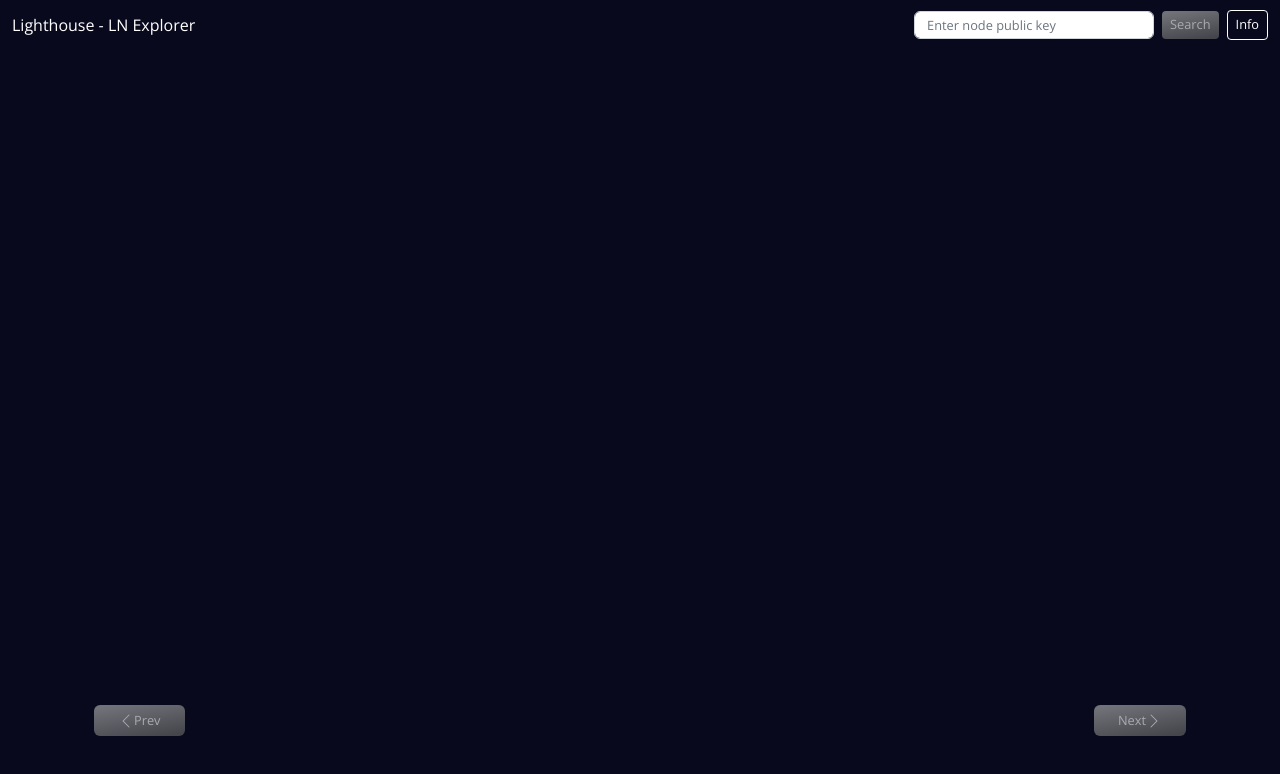
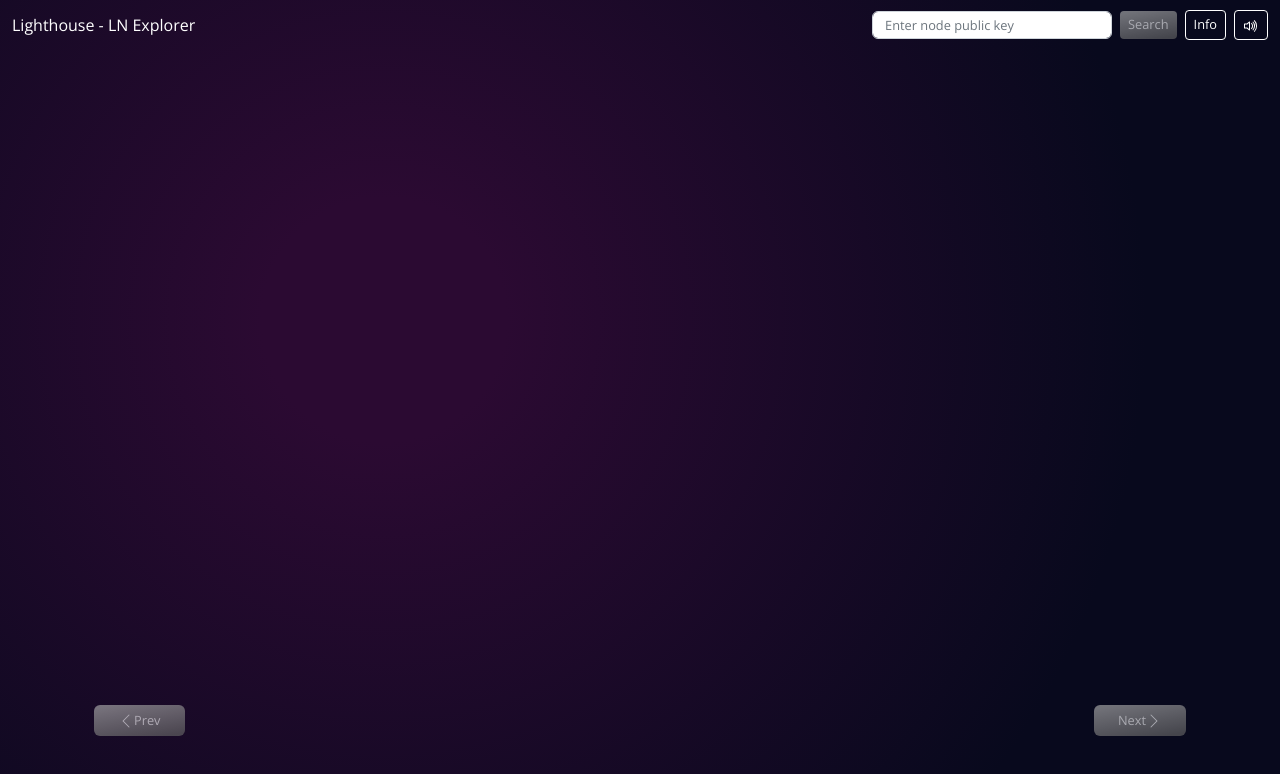
Before and after one commit to saiy2k/lighthouse-web, a React (Create React App) app: page / in a window 1280 px wide. Shown: the top 774 px of the page. Built offline with nearby package versions, Linux system fonts and the light colour scheme; no server answers.

Commit message:
Mute; ErrorBoundary in ClusterLayer; Radial BG

```diff
--- a/public/index.html
+++ b/public/index.html
@@ -34,12 +34,16 @@
         function gtag(){dataLayer.push(arguments);}
         gtag('js', new Date());
         gtag('config', 'G-B1NLXGPCGG');
+
+        window.ln = {
+            isMute: false
+        }
     </script>
   </head>
+  <body class="text-center text-white d-flex h-100" style="background: radial-gradient(circle at 25%, rgb(43,9,50) 12%, rgb(8,9,29) 75%)">
   <!--
-  <body class="text-center text-white d-flex h-100" style="background: radial-gradient(circle at 25%, rgb(43,9,50) 12%, rgb(8,9,29) 75%)">
+  <body class="text-center text-white d-flex h-100" style="background: #09091E">
   -->
-  <body class="text-center text-white d-flex h-100" style="background: #09091E">
     <noscript>You need to enable JavaScript to run this app.</noscript>
     <div class="container mx-auto d-flex w-100 h-100 flex-column" id="root"></div>
     <!--
--- a/src/App.tsx
+++ b/src/App.tsx
@@ -15,6 +15,8 @@ import {
     ISlide,
     addSlide,
     fetchNode               }   from    './store/slideSlice';
+
+import { toggleMute         }   from    './store/uiSlice';
 
 import AboutBox                 from    './AboutBox';
 import StormCanvas              from    './StormCanvas';
@@ -48,6 +50,7 @@ function App() {
     const slideLength: number   =   useAppSelector((state: RootState) => state.slide.items.length);
     const currentStatus: string =   useAppSelector((state: RootState) => state.slide.items[state.slide.currentIndex].status);
     const currentIndex: number  =   useAppSelector((state: RootState) => state.slide.currentIndex);
+    const isMute: boolean       =   useAppSelector((state: RootState) => state.ui.isMute);
     const [pubkey, setPubkey]   =   useState<string>('');
     const [about, setAbout]     =   useState<boolean>(false);
 
@@ -124,6 +127,25 @@ function App() {
                                     Info
                                 </Button>
                             </li>
+                            <li className="nav-item ms-2">
+                                <Button plain
+                                    className="btn btn-sm w-90"
+                                    onClick={ (_e: any) => dispatch(toggleMute())}
+                                    type="submit">
+
+                                    { isMute ?
+                                    <svg xmlns="http://www.w3.org/2000/svg" width="16" height="16" fill="currentColor" className="bi bi-volume-off" viewBox="0 0 16 16">
+                                        <path d="M10.717 3.55A.5.5 0 0 1 11 4v8a.5.5 0 0 1-.812.39L7.825 10.5H5.5A.5.5 0 0 1 5 10V6a.5.5 0 0 1 .5-.5h2.325l2.363-1.89a.5.5 0 0 1 .529-.06zM10 5.04 8.312 6.39A.5.5 0 0 1 8 6.5H6v3h2a.5.5 0 0 1 .312.11L10 10.96V5.04z"/>
+                                    </svg>
+                                    :
+                                    <svg xmlns="http://www.w3.org/2000/svg" width="16" height="16" fill="currentColor" className="bi bi-volume-up" viewBox="0 0 16 16">
+                                        <path d="M11.536 14.01A8.473 8.473 0 0 0 14.026 8a8.473 8.473 0 0 0-2.49-6.01l-.708.707A7.476 7.476 0 0 1 13.025 8c0 2.071-.84 3.946-2.197 5.303l.708.707z"/>
+                                        <path d="M10.121 12.596A6.48 6.48 0 0 0 12.025 8a6.48 6.48 0 0 0-1.904-4.596l-.707.707A5.483 5.483 0 0 1 11.025 8a5.483 5.483 0 0 1-1.61 3.89l.706.706z"/>
+                                        <path d="M10.025 8a4.486 4.486 0 0 1-1.318 3.182L8 10.475A3.489 3.489 0 0 0 9.025 8c0-.966-.392-1.841-1.025-2.475l.707-.707A4.486 4.486 0 0 1 10.025 8zM7 4a.5.5 0 0 0-.812-.39L3.825 5.5H1.5A.5.5 0 0 0 1 6v4a.5.5 0 0 0 .5.5h2.325l2.363 1.89A.5.5 0 0 0 7 12V4zM4.312 6.39 6 5.04v5.92L4.312 9.61A.5.5 0 0 0 4 9.5H2v-3h2a.5.5 0 0 0 .312-.11z"/>
+                                    </svg>
+                                    }
+                                </Button>
+                            </li>
                         </ul>
                     </div>
                 </div>
--- a/src/ClusterLayer.tsx
+++ b/src/ClusterLayer.tsx
@@ -1,3 +1,4 @@
+import React from 'react';
 import {
     useEffect,
     useState                }   from    'react';
@@ -128,6 +129,7 @@ function ClusterLayer({ root, show }: { root: ILNNode, show: boolean }) {
      */
     return (
         <g>
+            <ErrorBoundary>
 
         <g> {
             root.children.map((n1: ILNNode, i1: number) =>
@@ -195,9 +197,29 @@ function ClusterLayer({ root, show }: { root: ILNNode, show: boolean }) {
 
         } </g>: null }
 
+        </ErrorBoundary>
 
         </g>
     );
 };
 
 export default ClusterLayer;
+
+class ErrorBoundary extends React.Component {
+    constructor(props: any) {
+        super(props);
+    }
+
+    static getDerivedStateFromError(_error: any) {
+        return { hasError: true };
+    }
+
+    componentDidCatch(_error: any, _errorInfo: any) {
+        // You can also log the error to an error reporting service
+        // logErrorToMyService(error, errorInfo);
+    }
+
+    render() {
+        return (this.props as any).children;
+    }
+}
--- a/src/GraphController.tsx
+++ b/src/GraphController.tsx
@@ -185,7 +185,7 @@ function GraphController() {
             viewBox={vbString}
             ref={svgRef}
             id='renderBox'
-            style={{ 'width': '100%', 'height': `${svgH}%`, 'transition': 'transform 1s, viewBox 1s', 'position': 'absolute', 'left': '0px', 'overflow': 'hidden' }}
+            style={{ 'width': '100%', 'height': `${svgH}%`, 'transition': 'transform 1s, viewBox 1s', 'position': 'absolute', 'left': '0px', 'overflow': 'hidden', 'background': 'radial-gradient(circle at 30% 40%, rgb(43,10,50) 12%, rgb(8,9,29) 75%)' }}
             onPointerDown={(e: any) => onPointerDown(e) }
             onPointerUp={(e: any) => onPointerUp(e) }
             onPointerLeave={(e: any) => onPointerUp(e) }
--- a/src/StormCanvas.tsx
+++ b/src/StormCanvas.tsx
@@ -1,5 +1,8 @@
 import { useEffect          }   from    'react';
 import { THUNDER_FREQUENCY  }   from    './Constants';
+
+import { RootState          }   from    './store';
+import { useAppSelector     }   from    './store/hooks';
 
 let firstRun = false;
 
@@ -8,7 +11,9 @@ let firstRun = false;
  */
 function StormCanvas() {
 
+
     useEffect(() => {
+
 
         if (!firstRun) {
             firstRun = true;
@@ -16,7 +21,7 @@ function StormCanvas() {
             return;
         }
 
-        console.time('bolt');
+        // console.time('bolt');
 
         // The main canvas and context.
         let boltFadeDuration: number
@@ -90,10 +95,16 @@ function StormCanvas() {
 
         // Launch a bolt!!!
         launchBolt = function(x: number, y: number, length: number, direction: number) {
+
             lastBoltTime = new Date().getTime();
-            console.timeLog('bolt');
-            const thunderIndex = Math.ceil(Math.random() * 3);
-            (document.getElementById('aud' + thunderIndex) as HTMLAudioElement).play();
+            // console.timeLog('bolt');
+
+            //const isMute: boolean       =   useAppSelector((state: RootState) => state.ui.isMute);
+            if (!(window as any).ln.isMute) {
+                const thunderIndex = Math.ceil(Math.random() * 3);
+                (document.getElementById('aud' + thunderIndex) as HTMLAudioElement).play();
+            }
+
             var boltCanvas, boltContext;
             // Set the flash opacity.
             flashOpacity = 0.15 + Math.random() * 0.2;
--- a/src/store/uiSlice.tsx
+++ b/src/store/uiSlice.tsx
@@ -1,5 +1,5 @@
-import { createSlice } from '@reduxjs/toolkit';
-import { ILNNode } from '../Interface';
+import { createSlice        }   from    '@reduxjs/toolkit';
+import { ILNNode            }   from    '../Interface';
 
 export interface UIState {
     hoverNode                   :   ILNNode | null;
@@ -8,6 +8,7 @@ export interface UIState {
     l4                          :   ILNNode | null;
     l5                          :   ILNNode | null;
     infoPeer                    :   ILNNode | null;
+    isMute                      :   boolean;
 }
 
 const initialState: UIState = {
@@ -17,6 +18,7 @@ const initialState: UIState = {
     l4                          :   null,
     l5                          :   null,
     infoPeer                    :   null,
+    isMute                      :   false
 };
 export const uiSlice = createSlice({
 
@@ -67,6 +69,16 @@ export const uiSlice = createSlice({
                 infoPeer: action.payload
             };
         },
+
+        toggleMute: (state: UIState) => {
+            // TODO: Big NO NO! To be fixed!
+            (window as any).ln.isMute = !state.isMute;
+
+            return {
+                ...state,
+                isMute: !state.isMute,
+            };
+        },
     },
 
 });
@@ -78,6 +90,7 @@ export const {
     updateL4,
     updateL5,
     updateInfoPeer,
+    toggleMute,
 } = uiSlice.actions;
 
 export default uiSlice.reducer;
```
